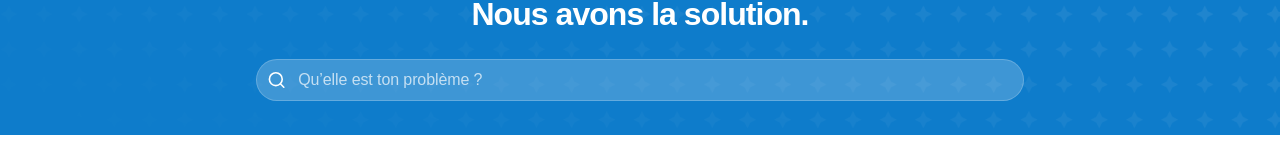
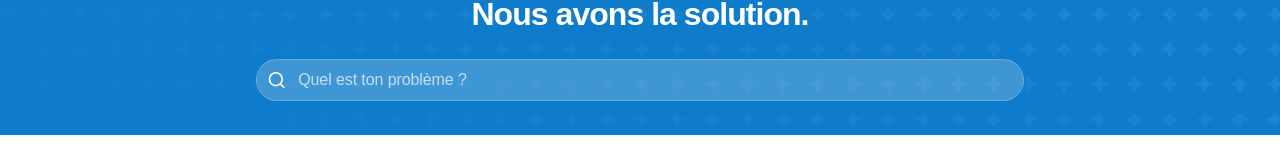
Before and after one commit to lenylvt/support, a SvelteKit app: page / in a window 1280 px wide. Shown: the part 125-275 px from the top of the page. Built offline with nearby package versions, Linux system fonts and the light colour scheme; a web font is replaced by a local one.

Commit message:
fix: atrocious typo

```diff
--- a/src/components/SearchBar.svelte
+++ b/src/components/SearchBar.svelte
@@ -5,7 +5,7 @@
 
 <form class="searchbar_container" action="/search" data-sveltekit-reload>
 	<Search size="20" color="#FFF"/>
-	<input type="search" name="q" placeholder="Qu’elle est ton problème ?">
+	<input type="search" name="q" placeholder="Quel est ton problème ?">
 </form>
 
 <style>
```
